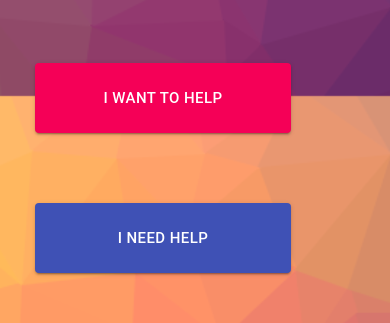
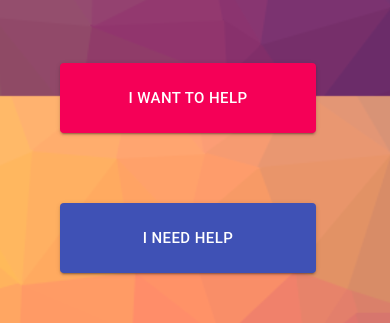
Before and after one commit to code-against-covid/covid-site, a React (Create React App) app in the folder frontend/: page / in a window 390 px wide. Shown: the part 748-1071 px from the top of the page. Built offline with nearby package versions, Linux system fonts and the light colour scheme; no server answers.

Commit message:
frontend reform update

```diff
--- a/frontend/src/App.css
+++ b/frontend/src/App.css
@@ -147,7 +147,7 @@ html {
 }
 
 .frontpagehome{
-  height: 90vh;
+  height: 100vh;
 }
 
 .frontpageheading{
@@ -197,6 +197,12 @@ html {
   height: 700px;
 }
 
+@media only screen and (max-width: 699px) {
+  .leftbox {
+    padding-top: 50px;
+  }
+}
+
 .announcementcontent{
   background: #fff;
   overflow-y: scroll;
@@ -235,12 +241,12 @@ html {
 
 .want {
   width: 320px;
-  margin: 35px 0;
+  margin: 35px 0 35px 50px;
 }
 
 .need {
   width: 320px;
-  margin: 35px 0;
+  margin: 35px 0 35px 50px;
 }
 
 .helpbtn {
```
